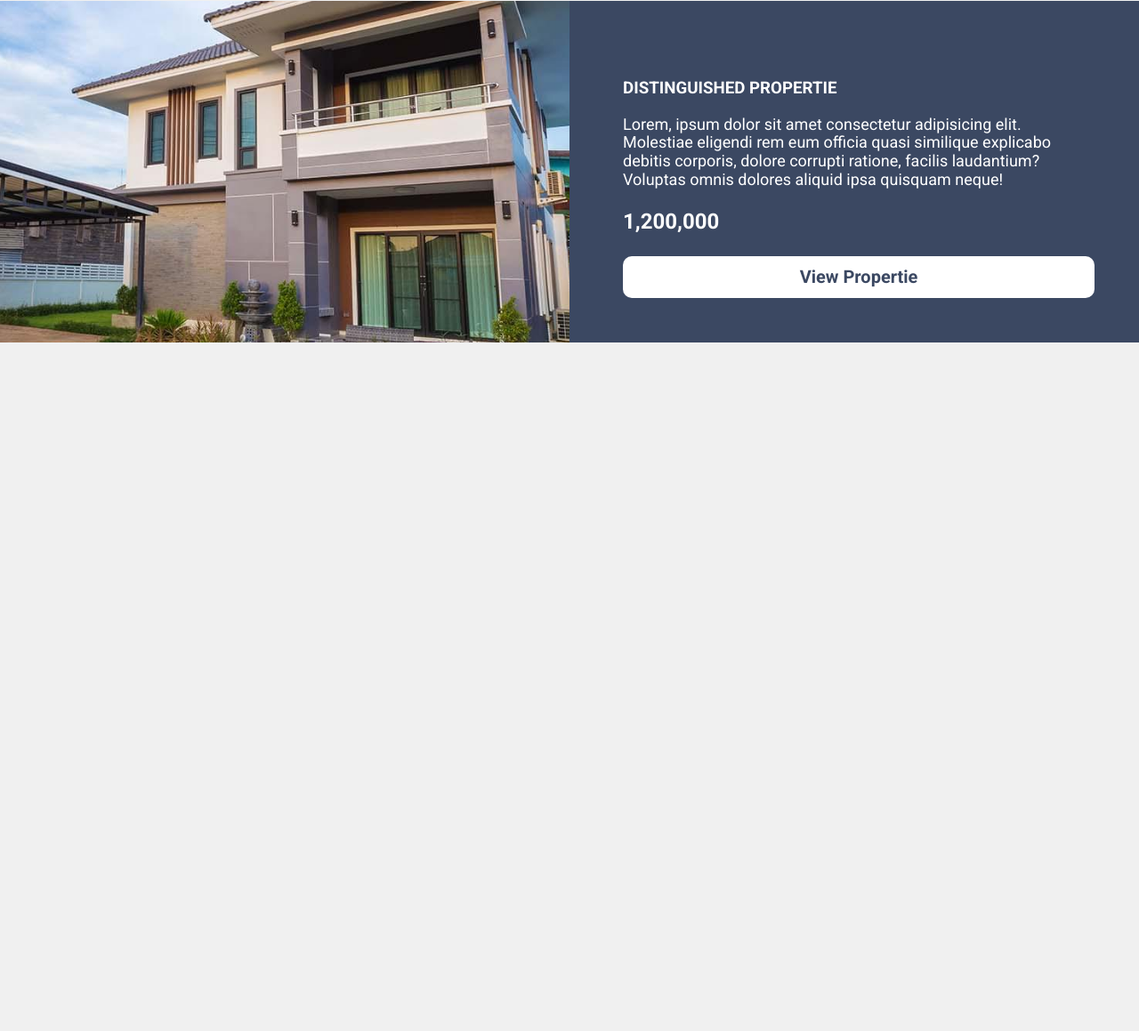
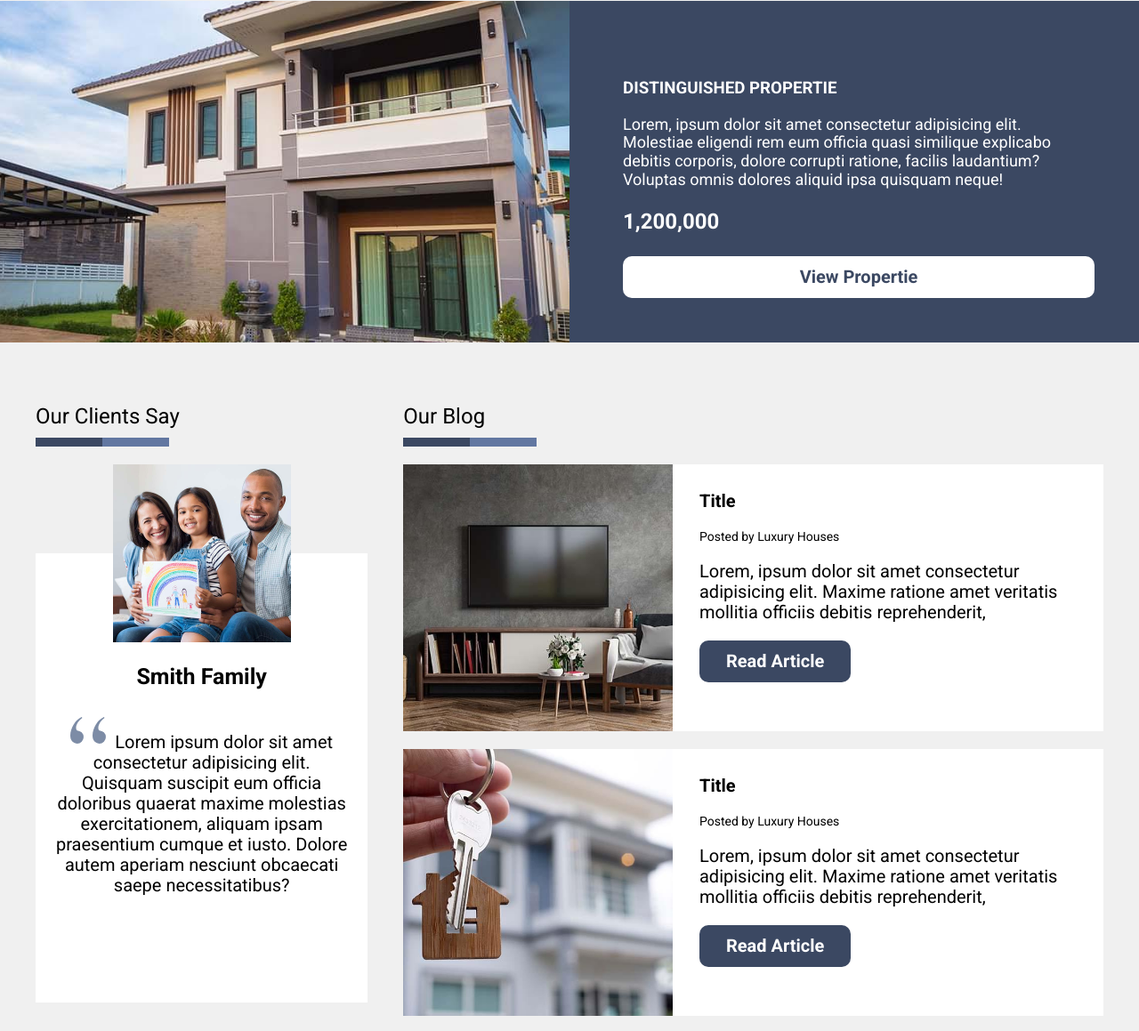
Before and after one commit to AxelMoncayoM/luxury-houses, a website: page index.html in a window 1280 px wide. Shown: the part 1922-3081 px from the top of the page at 89% size. Before the commit the page ends 2307 px from the top, so only its background shows below. Drawn offline with Linux system fonts and the light colour scheme.

Commit message:
testimonials-blog section done

```diff
--- a/index.html
+++ b/index.html
@@ -126,5 +126,66 @@
         </div>
     </section>
 
+    <div class="testimonials-blog container">
+        <section class="testimonials-blog__testimonials">
+            <h2 class="testimonials-blog__heading">Our Clients Say</h2>
+
+            <div class="testimonial">
+                <img src="build/img/testimonial.jpg" alt="testimonials image" class="testimonial__img">
+
+                <div class="testimonial__content">
+                    <p class="testimonial__name">Smith Family</p>
+                    <p class="testimonial__text">Lorem ipsum dolor sit amet consectetur adipisicing elit. Quisquam suscipit eum officia doloribus quaerat maxime molestias exercitationem, aliquam ipsam praesentium cumque et iusto. Dolore autem aperiam nesciunt obcaecati saepe necessitatibus?</p>
+                </div>
+            </div>
+        </section>
+
+        <section class="testimonials-blog__blog">
+            <h2 class="testimonials-blog__heading">Our Blog</h2>
+
+            <div class="blog">
+                <div class="blog__img-container">
+                    <img src="build/img/blog_1.jpg" alt="blog image" class="blog__img">
+                </div>
+
+                <div class="blog__content">
+                    <h3 class="blog__name">Title</h3>
+                    <p class="blog__meta">Posted by Luxury Houses</p>
+                    <p class="blog__text">Lorem, ipsum dolor sit amet consectetur adipisicing elit. Maxime ratione amet veritatis mollitia officiis debitis reprehenderit,</p>
+                    <a href="#" class="blog__link">Read Article</a>
+                </div>
+            </div>
+
+            <div class="blog">
+                <div class="blog__img-container">
+                    <img src="build/img/blog_2.jpg" alt="blog image" class="blog__img">
+                </div>
+
+                <div class="blog__content">
+                    <h3 class="blog__name">Title</h3>
+                    <p class="blog__meta">Posted by Luxury Houses</p>
+                    <p class="blog__text">Lorem, ipsum dolor sit amet consectetur adipisicing elit. Maxime ratione amet veritatis mollitia officiis debitis reprehenderit,</p>
+                    <a href="#" class="blog__link">Read Article</a>
+                </div>
+            </div>
+
+            <div class="blog">
+                <div class="blog__img-container">
+                    <img src="build/img/blog_3.jpg" alt="blog image" class="blog__img">
+                </div>
+
+                <div class="blog__content">
+                    <h3 class="blog__name">Title</h3>
+                    <p class="blog__meta">Posted by Luxury Houses</p>
+                    <p class="blog__text">Lorem, ipsum dolor sit amet consectetur adipisicing elit. Maxime ratione amet veritatis mollitia officiis debitis reprehenderit,</p>
+                    <a href="#" class="blog__link">Read Article</a>
+                </div>
+            </div>
+
+
+        </section>
+
+    </div>
+
 </body>
 </html>
--- a/src/scss/app.scss
+++ b/src/scss/app.scss
@@ -2,3 +2,4 @@
 @use "header";
 @use "properties";
 @use "best";
+@use "testimonials";
--- /dev/null
+++ b/src/scss/testimonials/_index.scss
@@ -0,0 +1 @@
+@forward "testimonials";
--- /dev/null
+++ b/src/scss/testimonials/_testimonials.scss
@@ -0,0 +1,99 @@
+@use "base/variables" as v;
+@use "base/mixins" as m;
+
+.testimonials-blog{
+    margin-top: 5rem;
+
+    @include m.desktop{
+        @include m.grid(3, 4rem);
+    }
+
+    &__blog{
+        @include m.desktop{
+            grid-column: 2 / 4;
+        }
+    }
+
+    &__heading{
+        @include m.heading;
+    }
+}
+
+.testimonial{
+
+    text-align: center;
+
+    &__img{
+        width: 20rem;
+        margin: 0 auto;
+
+    }
+
+    &__content{
+        background-color: v.$white;
+        margin-top: -10rem;
+        padding: 10rem 2rem;
+    }
+
+    &__name{
+        font-size: 2.5rem;
+        font-weight: 700;
+    }
+
+    &__text{
+        &::before{
+            content: "";
+            background-image: url(../img/quote.svg);
+            background-repeat: no-repeat;
+            display: inline-block;
+            width: 4rem;
+            height: 4rem;
+            background-position: center;
+            margin-right: 1rem;
+        }
+    }
+}
+
+.blog{
+    background-color: v.$white;
+    margin-bottom: 2rem;
+
+    @include m.tablet{
+        @include m.grid(5, 2rem);
+    }
+
+    &__img-container{
+        @include m.tablet{
+            grid-column: 1 / 3;
+        }
+    }
+
+    &__img{
+        height: 30rem;
+        object-fit: cover;
+        margin: 0 auto;
+    }
+
+    &__content{
+        padding: 1rem;
+        @include m.tablet{
+            grid-column: 3 / 6;
+        }
+    }
+
+    &__name{
+        font-size: 2rem;
+    }
+
+    &__meta{
+        font-size: 1.4rem;
+    }
+
+    &__link{
+        @include m.buttom(v.$mainColor, v.$white);
+
+        @include m.tablet{
+            display: inline-block;
+        }
+    }
+}
```
Also changed, not shown: build/css/app.css.
